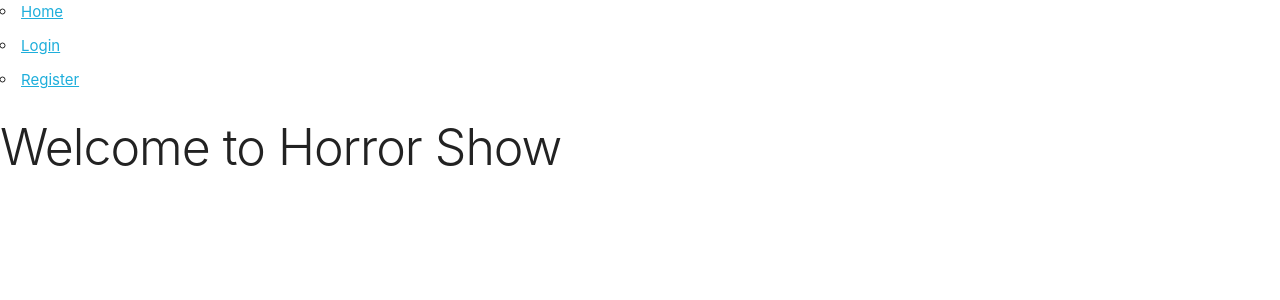
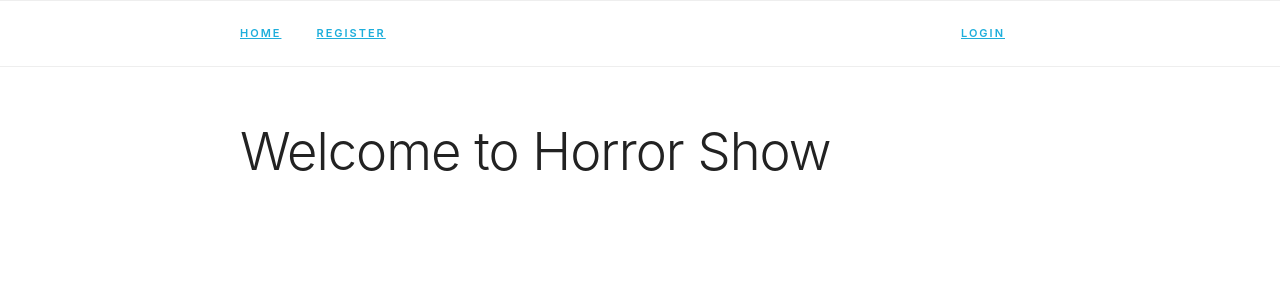
Before and after one commit to kmcquaid253/dev10-horror-show, a React (Create React App) app in the folder horror-show/: page / in a window 1280 px wide. Shown: the top 300 px of the page. Built offline with nearby package versions, Linux system fonts and the light colour scheme.

Commit message:
Updated NavBar and created NotFound

```diff
--- a/horror-show/src/App.js
+++ b/horror-show/src/App.js
@@ -6,6 +6,7 @@ import React from "react";
 import jwtDecode from "jwt-decode";
 import Home from './Home/Home';
 import Login from './Login/Login';
+import NotFound from './NotFound/NotFound';
 import NavBar from './NavBar/NavBar';
 const LOCAL_STORAGE_TOKEN_KEY = "horrorShowToken";
 function App() {
@@ -50,10 +51,12 @@ function App() {
     <AuthContext.Provider value={auth}>
       <Router>
         <NavBar />
+
         <Switch>
           <Route path="/login">
             {!user ? <Login /> : <Redirect to="/" />}
           </Route>
+
           <Route exact path="/">
             <Home />
           </Route>
@@ -61,12 +64,14 @@ function App() {
           <Route>
             {!user ? <Login /> : <Redirect to="/" />}
           </Route>
-          <Route exact path="/">
-            <Home />
-          </Route>
+
           {/* manually testing if login works via this path */}
           <Route path="/login">
             <Login />
+          </Route>
+
+          <Route>
+            <NotFound />
           </Route>
         </Switch >
       </Router >
--- a/horror-show/src/Home/Home.css
+++ b/horror-show/src/Home/Home.css
@@ -0,0 +1,9 @@
+.container {
+    max-width: 800px;
+}
+
+h1{
+    margin-top: 1em;
+    font-size: 3.5em;
+    text-align:left;
+}
--- a/horror-show/src/Home/Home.js
+++ b/horror-show/src/Home/Home.js
@@ -2,8 +2,11 @@ import './Home.css';
 
 function Home() {
     return (
+
         <main>
-            <h1>Welcome to Horror Show</h1>
+            <div className="container">
+                <h1>Welcome to Horror Show</h1>
+            </div>
         </main>
     );
 }
--- /dev/null
+++ b/horror-show/src/NavBar/NavBar.css
@@ -0,0 +1,60 @@
+.container {
+    max-width: 800px;
+}
+
+    /* Navbar */
+    .navbar,
+    .navbar-spacer {
+      display: block;
+      width: 100%;
+      height: 6.5rem;
+      background: #fff;
+      z-index: 99;
+      border-top: 1px solid #eee;
+      border-bottom: 1px solid #eee;
+    }
+
+    .navbar-spacer {
+      display: none;
+    }
+
+    .navbar > .container {
+      width: 100%;
+    }
+
+    .navbar-list {
+      list-style: none;
+      margin-bottom: 0;
+    }
+
+    .navbar-item {
+      position: relative;
+      float: left;
+      margin-bottom: 0;
+    }
+
+    .navbar-link {
+      text-transform: uppercase;
+      font-size: 11px;
+      font-weight: 600;
+      letter-spacing: .2rem;
+      margin-right: 35px;
+      text-decoration: none;
+      line-height: 6.5rem;
+      color: #222;
+    }
+
+    .has-docked-nav .navbar {
+      position: fixed;
+      top: 0;
+      left: 0;
+    }
+
+    .has-docked-nav .navbar-spacer {
+      display: block;
+    }
+
+/* Re-overiding the width 100% declaration to match size of % based container */
+.has-docked-nav .navbar > .container {
+  width: 80%;
+}
--- a/horror-show/src/NavBar/NavBar.js
+++ b/horror-show/src/NavBar/NavBar.js
@@ -1,6 +1,7 @@
 import {useContext} from "react";
 import { Link } from "react-router-dom";
 import AuthContext from "../AuthContext/AuthContext";
+import "./NavBar.css";
 function NavBar() {
 // grab value attribute from AuthContext.Provider
   const auth = useContext(AuthContext);
@@ -8,23 +9,17 @@ function NavBar() {
   // user's username, and logout button
   // if we don't, render "Login" and "Register" navigation
   return (
-    <nav>
-      <ul>
-        <li>
-          <Link to="/">Home</Link>
-        </li>
+
+    <nav className="navbar">
+      <div className="container">
+      <ul className="navbar-list">
+        <li className="navbar-item"><a className="navbar-link" href="#home"><Link to="/">Home</Link></a></li>
         {auth.user ? (
-        <li>
-          <Link to="/add">Add</Link>
-        </li>
+        <li className="navbar-item"><a className="navbar-link" href="#add"><Link to="/add">Add</Link></a></li>
       ) : (
         <>
-          <li>
-            <Link to="/login">Login</Link>
-          </li>
-          <li>
-            <Link to="/register">Register</Link>
-          </li>
+          <li className="u-pull-right"><a className="navbar-link" href="#login"><Link to="/login">Login</Link></a></li>
+          <li className="navbar-item"><a className="navbar-link" href="#register"><Link to="/register">Register</Link></a></li>
         </>
       )}
       </ul>
@@ -34,6 +29,7 @@ function NavBar() {
           <button onClick={() => auth.logout()}>Logout</button>
         </div>
       )}
+      </div>
     </nav>
   );
 }
--- /dev/null
+++ b/horror-show/src/NotFound/NotFound.css
@@ -0,0 +1,31 @@
+.img-ghost{
+    width: 300px;
+
+}
+
+#four{
+    background-color: white;
+}
+
+#titleOne {
+    font-family:'Franklin Gothic Medium', 'Arial Narrow', Arial, sans-serif;
+    text-align: center;
+}
+
+#titleTwo{
+    font-family:fantasy;
+    text-align: center;
+}
+
+#titleThree{
+    font-family:fantasy;
+    text-align: center;
+}
+
+#ghostPic{
+    display: block;
+  margin-left: auto;
+  margin-right: auto;
+  width: 300px;
+  height: 350px;
+}
--- /dev/null
+++ b/horror-show/src/NotFound/NotFound.js
@@ -0,0 +1,25 @@
+import "./NotFound.css";
+
+import React, { Component } from 'react';
+
+// image import
+import CartIcon from './ghost.png';
+
+function NotFound() {
+
+
+    return (
+
+
+
+      <main>
+        <h1 id='titleOne'>404</h1>
+        <h2 id='titleTwo'>Boooops!</h2>
+        <img src={CartIcon} id='ghostPic'/>
+        <h4 id='titleThree'>PAGE NOT FOUND.</h4>
+      </main>
+
+    );
+  }
+
+  export default NotFound;
```
Also changed, not shown: horror-show/src/NotFound/ghost.png (added).
